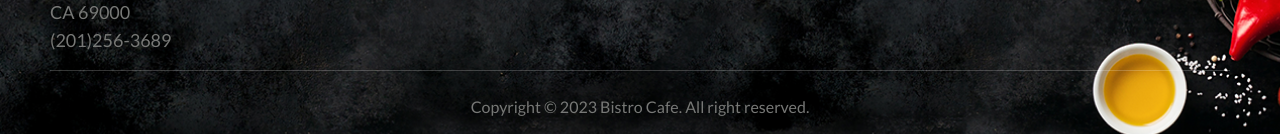
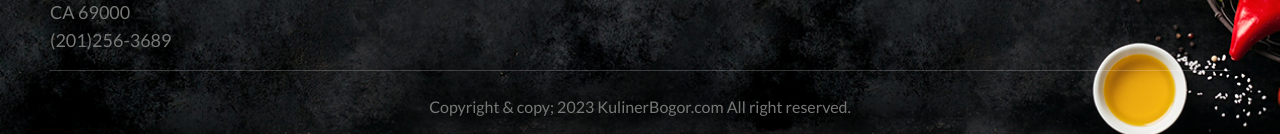
Before and after one commit to Githaidar/fixed_restoran, a React (Create React App) app: page / in a window 1280 px wide. Shown: the part 5360-5494 px from the top of the page. Built offline with nearby package versions, Linux system fonts and the light colour scheme; a web font is replaced by a local one.

Commit message:
copyright

```diff
--- a/src/components/Copyright.js
+++ b/src/components/Copyright.js
@@ -1,15 +1,18 @@
 import React from 'react';
 
 const Copyright = () => {
-  return (
-    <div className='border-t border-white/20'>
-    <div className='container mx-auto'>
-      <div className='py-6'>
-        <p className='text-base text-center'>Copyright &copy; 2023 Bistro Cafe. All right reserved.</p>
-        </div>
-        </div>
-  </div>
-  );
+    return ( <
+        div className = 'border-t border-white/20' >
+        <
+        div className = 'container mx-auto' >
+        <
+        div className = 'py-6' >
+        <
+        p className = 'text-base text-center' > Copyright & copy; 2023 KulinerBogor.com All right reserved. < /p> <
+        /div> <
+        /div> <
+        /div>
+    );
 };
 
 export default Copyright;
```
